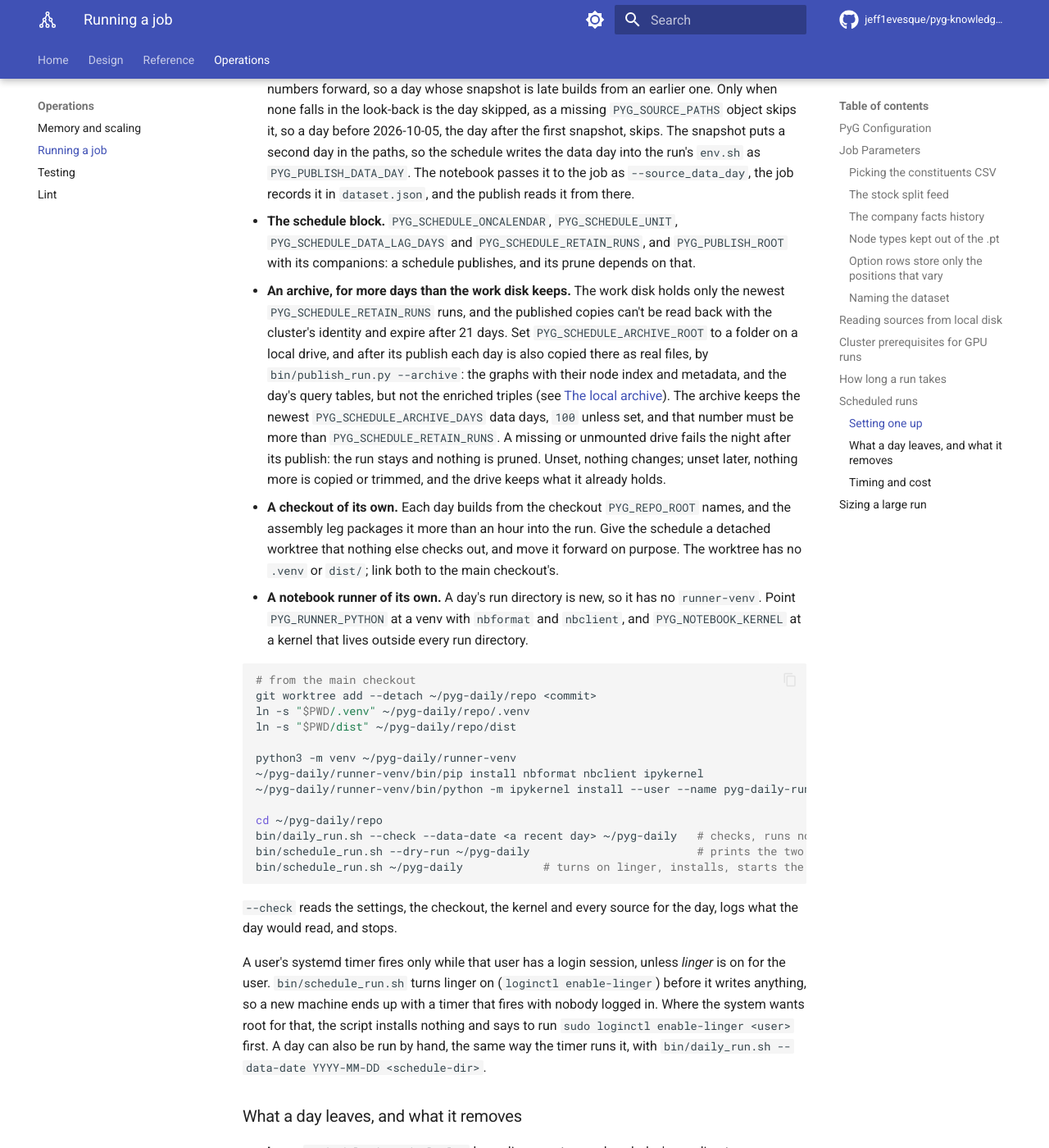
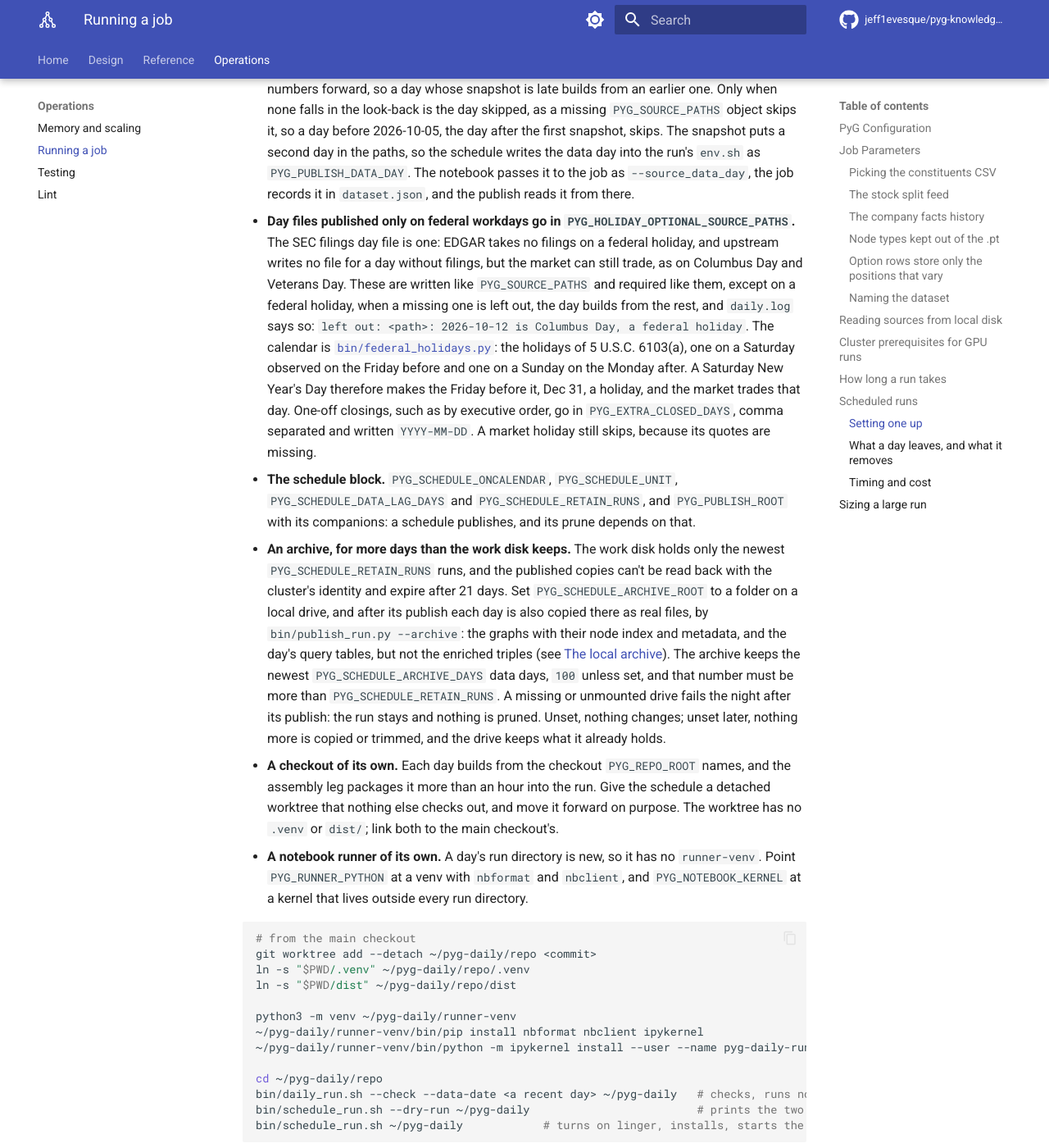
Before and after one commit to jeff1evesque/pyg-knowledge-graph-builder, an MkDocs documentation site: the page built from documentation/operations/running-a-job.md, in a window 1280 px wide and 1400 px high, scrolled down 21142 px. Shown: the whole window at 82% size. Built offline with MkDocs 1.6.1 and Material for MkDocs 9.7.7, drawn with Linux system fonts in a browser that asks for light colours; comment, search, counter and statistics services are not loaded; some of the changed text lies outside the part shown.

Commit message:
#448: running-a-job.md, holiday-optional sources and the federal calendar, and the third reason a day skips

```diff
--- a/documentation/operations/running-a-job.md
+++ b/documentation/operations/running-a-job.md
@@ -707,6 +707,19 @@ written so that one file serves every day:
   the paths, so the schedule writes the data day into the run's `env.sh` as
   `PYG_PUBLISH_DATA_DAY`. The notebook passes it to the job as `--source_data_day`, the
   job records it in `dataset.json`, and the publish reads it from there.
+- **Day files published only on federal workdays go in `PYG_HOLIDAY_OPTIONAL_SOURCE_PATHS`.**
+  The SEC filings day file is one: EDGAR takes no filings on a federal holiday, and
+  upstream writes no file for a day without filings, but the market can still trade, as
+  on Columbus Day and Veterans Day. These are written like `PYG_SOURCE_PATHS` and
+  required like them, except on a federal holiday, when a missing one is left out, the
+  day builds from the rest, and `daily.log` says so:
+  `left out: <path>: 2026-10-12 is Columbus Day, a federal holiday`. The calendar is
+  [`bin/federal_holidays.py`](https://github.com/jeff1evesque/pyg-knowledge-graph-builder/blob/master/bin/federal_holidays.py):
+  the holidays of 5 U.S.C. 6103(a), one on a Saturday observed on the Friday before and
+  one on a Sunday on the Monday after. A Saturday New Year's Day therefore makes the
+  Friday before it, Dec 31, a holiday, and the market trades that day. One-off closings,
+  such as by executive order, go in `PYG_EXTRA_CLOSED_DAYS`, comma separated and
+  written `YYYY-MM-DD`. A market holiday still skips, because its quotes are missing.
 - **The schedule block.** `PYG_SCHEDULE_ONCALENDAR`, `PYG_SCHEDULE_UNIT`,
   `PYG_SCHEDULE_DATA_LAG_DAYS` and `PYG_SCHEDULE_RETAIN_RUNS`, and `PYG_PUBLISH_ROOT` with
   its companions: a schedule publishes, and its prune depends on that.
@@ -762,7 +775,8 @@ runs it, with `bin/daily_run.sh --data-date YYYY-MM-DD <schedule-dir>`.
   publish step leave. Under the timer, `journalctl --user -u pyg-daily` has the same lines.
 - **Exit codes.** `0` published (and archived); `1` the staging, the run, the publish or
   the archive failed, and the run stays; `2` refused before the run started; `3` skipped,
-  because a source is not there — upstream is late, or the market was shut. The unit counts `3` as success, so a
+  because a source is not there — upstream is late, the market was shut, or a
+  holiday-optional source is missing on a day that isn't a federal holiday. The unit counts `3` as success, so a
   late upstream write does not read as a failed unit.
 - **Only what the schedule made is removed.** The newest `PYG_SCHEDULE_RETAIN_RUNS` runs
   are kept whole. An older run loses its work directory and its run directory together,
```
